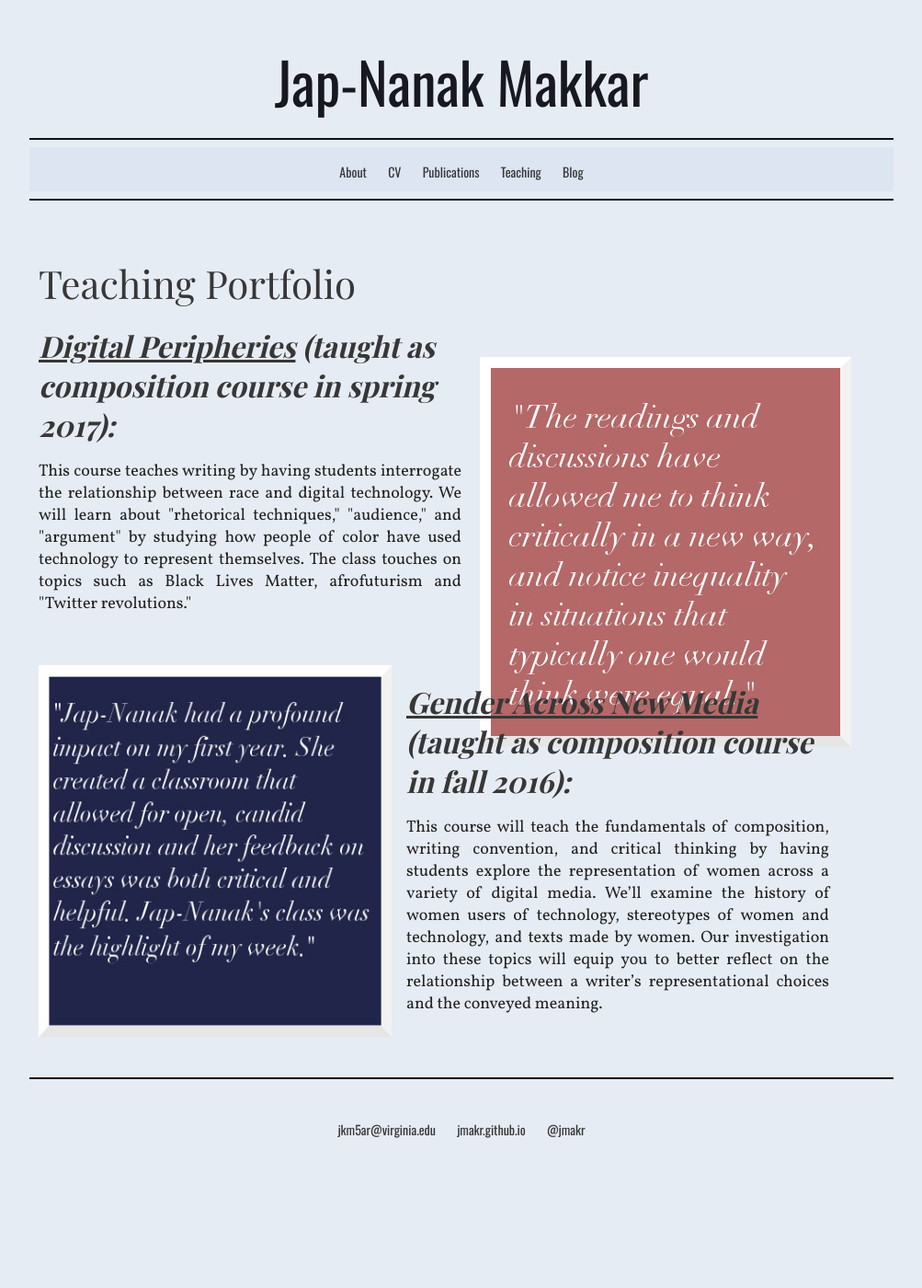
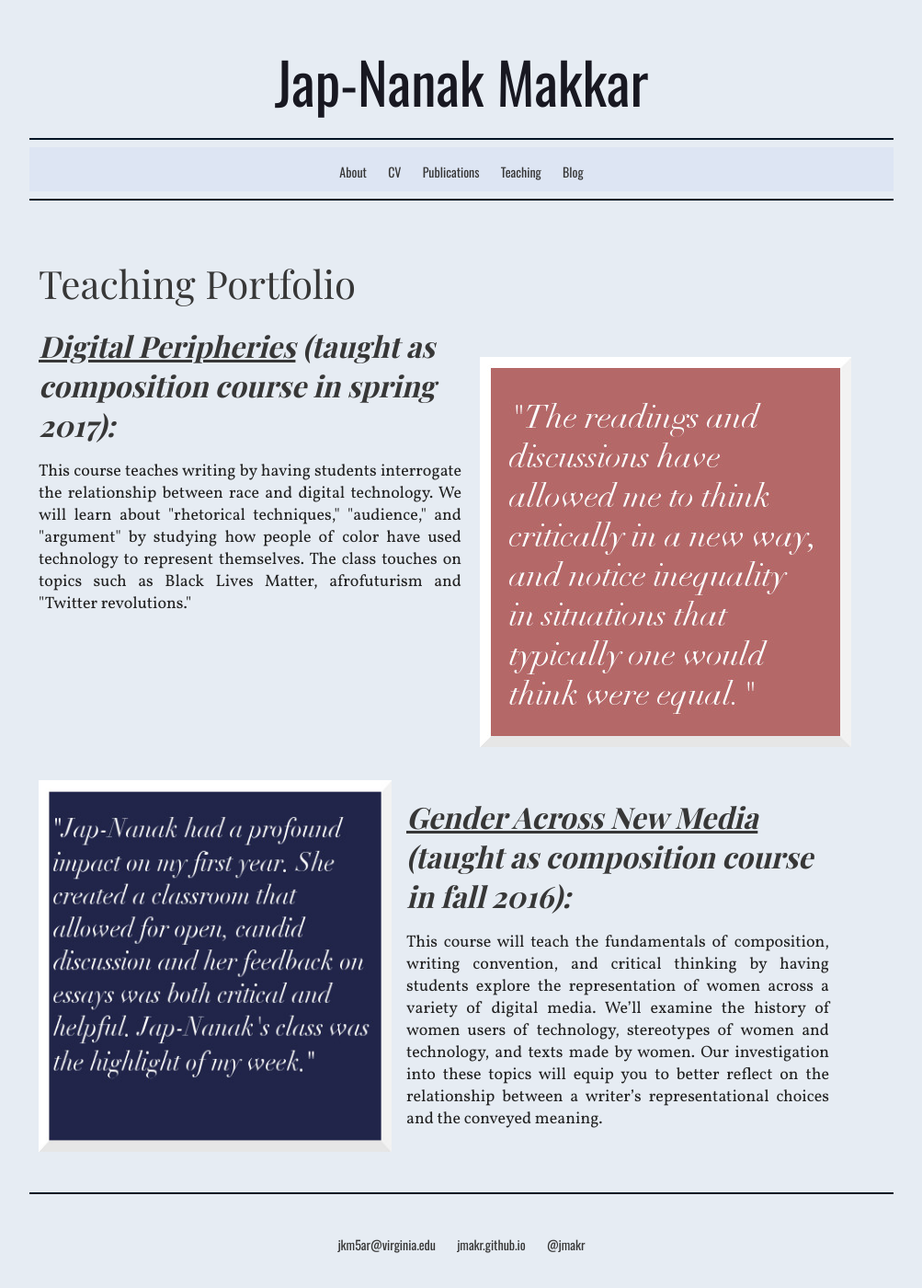
Before and after one commit to jmakr/jmakr.github.io, a Jekyll site: the page built from teaching/index.html, in a window 1280 px wide. Shown: the whole page at 92% size, without its empty margins (138-1141 px from the left). Built offline with Jekyll 4.4.1, drawn with Linux system fonts in a browser that asks for light colours; some web fonts are replaced; before the commit the page ends 1275 px from its top, so only the background shows below that.

Commit message:
Update main.css

```diff
--- a/css/main.css
+++ b/css/main.css
@@ -271,13 +271,13 @@
 .tphoto1 {
 float: left;
 display:block;
-height:247px;
-width:380px;
+height:424px;
+width:404px;
 
 }
 
 .tphoto1helper {
-height:247px;
+height:424px;
 
 }
 
```
